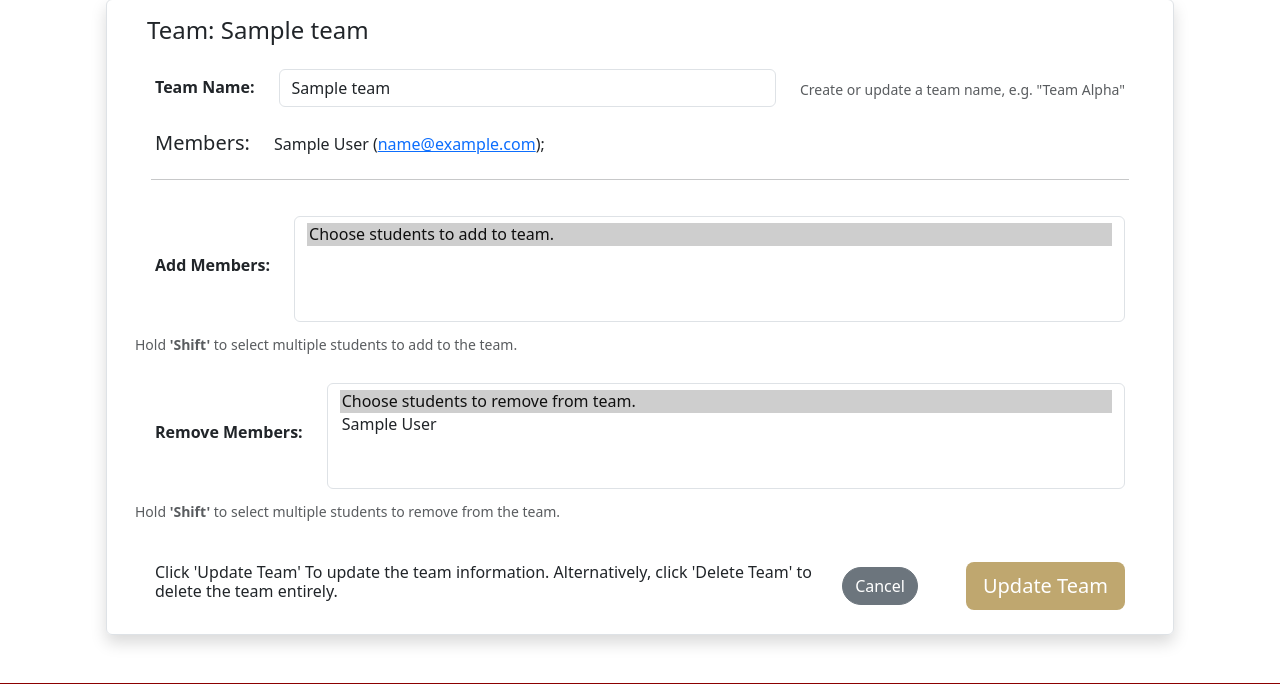
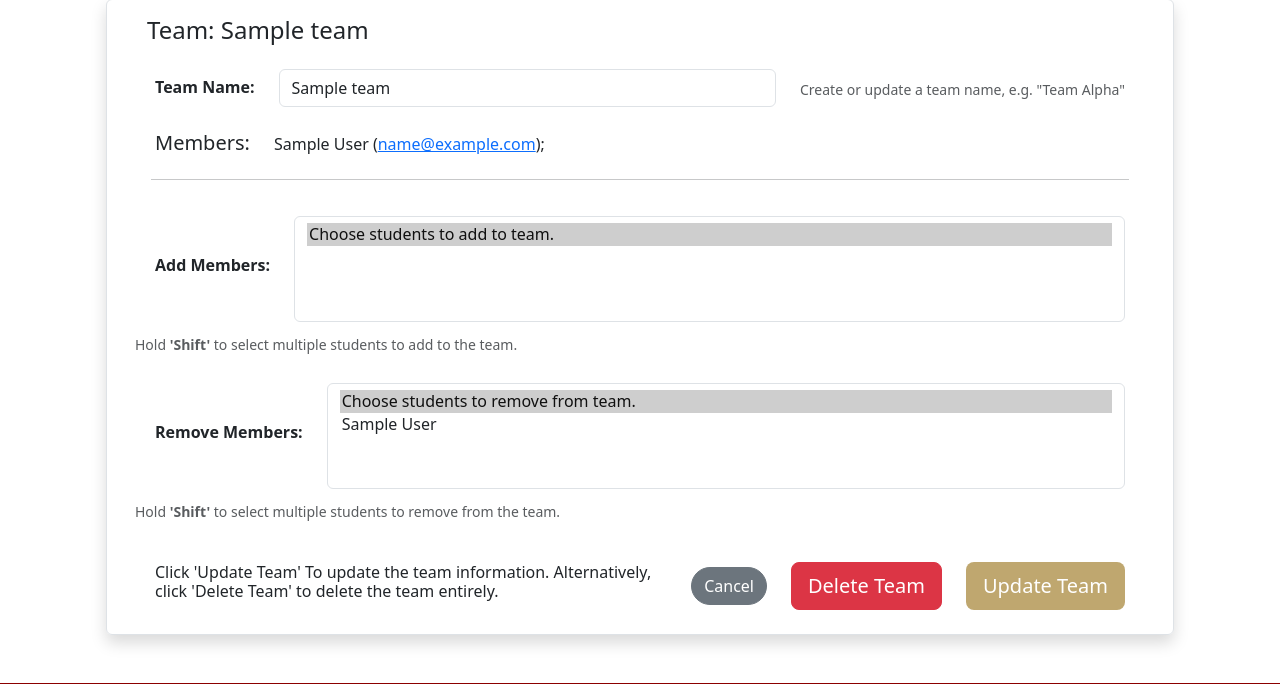
Before and after one commit to CSCI3364-Fall2025/In-delvelopment, a Django app: a page that uses templates/edit_team.html in a window 1280 px wide. Shown: the part 230-914 px from the top of the page. Run offline with Django 5.2, Linux system fonts and the light colour scheme; a user stored in the database is signed in; tables that the repository leaves empty hold one stand-in row (values such as "Sample post").

Commit message:
Implemented delete team functionality

```diff
--- a/assessments/urls.py
+++ b/assessments/urls.py
@@ -27,4 +27,5 @@ urlpatterns = [
     path('assessment/<int:assessment_id>/publish/', views.publish_assessment_results, name='publish_assessment_results'),
     path('assessment/<int:assessment_id>/results/', views.view_published_results, name='view_published_results'),
     path('<str:course_name>/edit_team/<int:team_pk>', views.edit_team, name='edit_team'),
+    path('<str:course_name>/delete_team/<int:team_pk>', views.delete_team, name="delete_team"),
 ]
--- a/assessments/views.py
+++ b/assessments/views.py
@@ -213,7 +213,8 @@ def dashboard(request):
         'num_assessment_results': len(closed_assessments),
         'new_results': new_results,
         'request': request,
-        'active_courses': request.user.courses.filter(is_active=True) | request.user.created_courses.filter(is_active=True)
+        'active_courses': request.user.courses.filter(is_active=True) | request.user.created_courses.filter(is_active=True),
+        'active_teams': request.user.teams.filter(is_active=True)
     }
 
     # Add welcome message
@@ -543,8 +544,9 @@ def view_course(request, course_name):
                 new_team.save()
                 course.teams.add(new_team)
 
-            messages.success(request, f"Successfully created {num_teams} new teams")
+            messages.success(request, f"Successfully created {num_teams} new teams.")
         else:
+            # teams are being updated
             team = Team.objects.get(pk=request.POST['team_pk'])
             team_name = request.POST['teamName']
             new_members = request.POST['addMembers']
@@ -601,6 +603,15 @@ def edit_team(request, course_name, team_pk):
         "students": course.students.all(),
         "team_members": team.members.all()
     })
+
+@login_required
+def delete_team(request, course_name, team_pk):
+
+    team = Team.objects.get(pk=team_pk)
+    team.delete()
+
+    messages.success(request, f"Team deleted successfully.")
+    return redirect('view_course', course_name=course_name)
 
 @login_required
 def invite_students(request):
--- a/templates/add_teams.html
+++ b/templates/add_teams.html
@@ -25,6 +25,11 @@
                 <h4>Teams:</h4>
             </div>
         </div>
+        {% if not teams %}
+        <div class="row">
+            <i>There are currently no teams in this course.</i>
+        </div>
+        {% else %}
         {% for team in teams %}
             <div class="row m-2 p-3 rounded" style="background-color: rgb(237, 237, 237);">
                 <div class="row">
@@ -52,6 +57,7 @@
                 </div>
             </div>
         {% endfor %}
+        {% endif %}
         <hr class="m-3">
         <div class="row">
             <div class="col-auto">
--- a/templates/edit_team.html
+++ b/templates/edit_team.html
@@ -106,7 +106,8 @@
                     <a href="{% url 'view_course' course.name %}" class="btn btn-secondary rounded-pill">Cancel</a>
                 </div>
                 <div class="col-auto">
-                    <!-- Create a delete team view-->
+                    <!-- Button trigger modal -->
+                    <button type="button" class="btn btn-lg btn-danger" data-bs-toggle="modal" data-bs-target="#deleteTeamModal">Delete Team</button>
                 </div>
                 <div class="col-auto">
                     <button class="btn btn-lg gold-btn" type="submit">Update Team</button>
@@ -116,4 +117,22 @@
     </div>
     <br>
 </div>
+<!-- Modal -->
+<div class="modal fade" id="deleteTeamModal" tabindex="-1" aria-labelledby="DeleteTeamModalLabel" aria-hidden="true">
+    <div class="modal-dialog">
+      <div class="modal-content">
+        <div class="modal-header">
+          <h1 class="modal-title fs-5" id="exampleModalLabel">Delete Team</h1>
+          <button type="button" class="btn-close" data-bs-dismiss="modal" aria-label="Close"></button>
+        </div>
+        <div class="modal-body">
+          Are you sure you want to delete this team?
+        </div>
+        <div class="modal-footer">
+          <button type="button" class="btn btn-secondary" data-bs-dismiss="modal">Close</button>
+          <a href="{% url 'delete_team' course.name team.pk %}" class="btn btn-danger">Delete Team</a>
+        </div>
+      </div>
+    </div>
+  </div>
 {% endblock %}
--- a/templates/view_course.html
+++ b/templates/view_course.html
@@ -41,6 +41,11 @@
                 <h4>Teams:</h4>
             </div>
         </div>
+        {% if not teams %}
+        <div class="row">
+               <i>There are currently no teams in this course.</i>
+        </div>
+        {% else %}
         {% for team in teams %}
             <div class="row m-2 p-3 rounded" style="background-color: rgb(237, 237, 237);">
                 <div class="row">
@@ -79,6 +84,7 @@
                 </div>
             </div>
         {% endfor %}
+        {% endif %}
         {% if course.created_by == request.user and user.role == "professor" %}
         <div class="row m-3 justify-content-between">
             <div class="col-auto align-self-center">
```
Also changed, not shown: templates/dashboard.html (+8 -1 lines).
